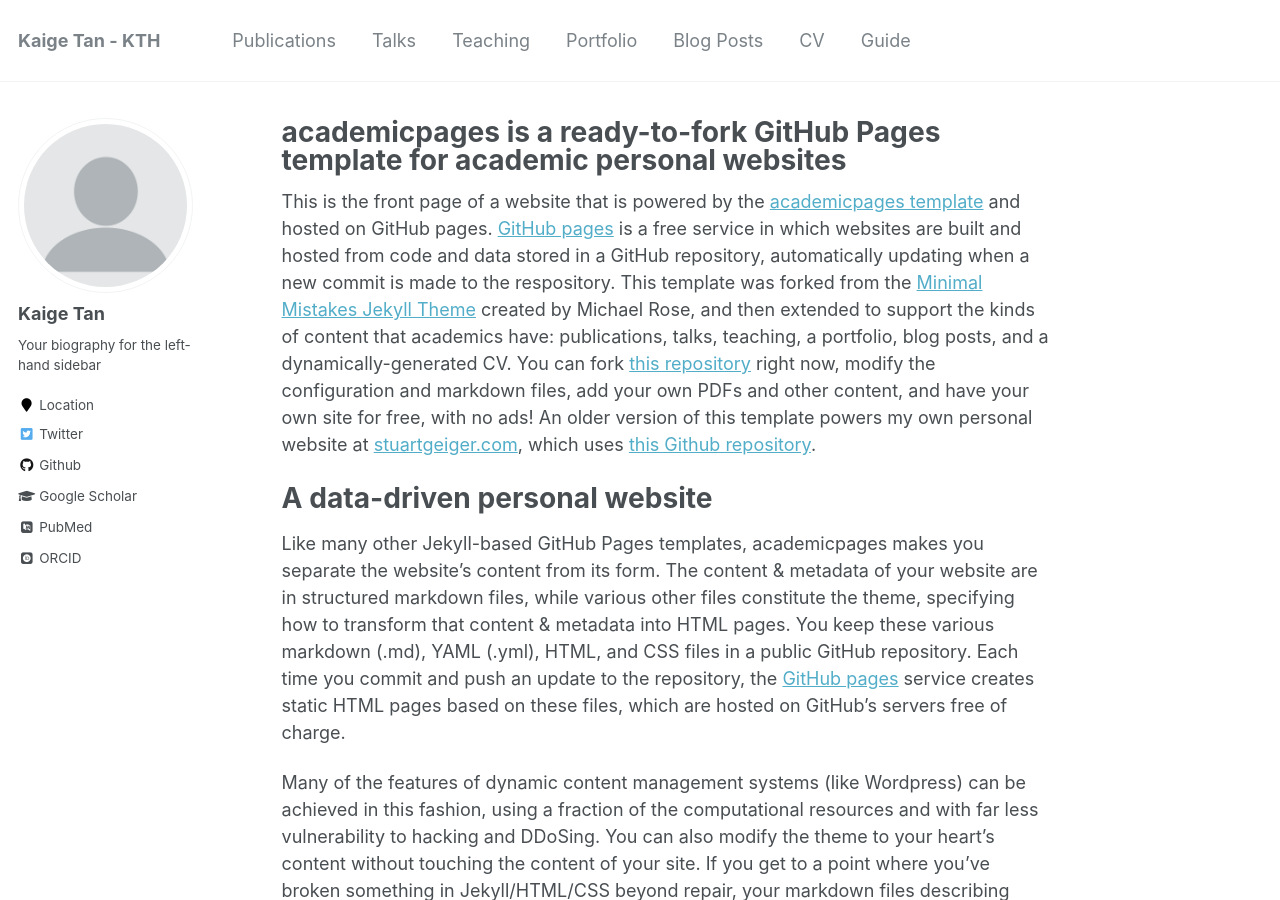
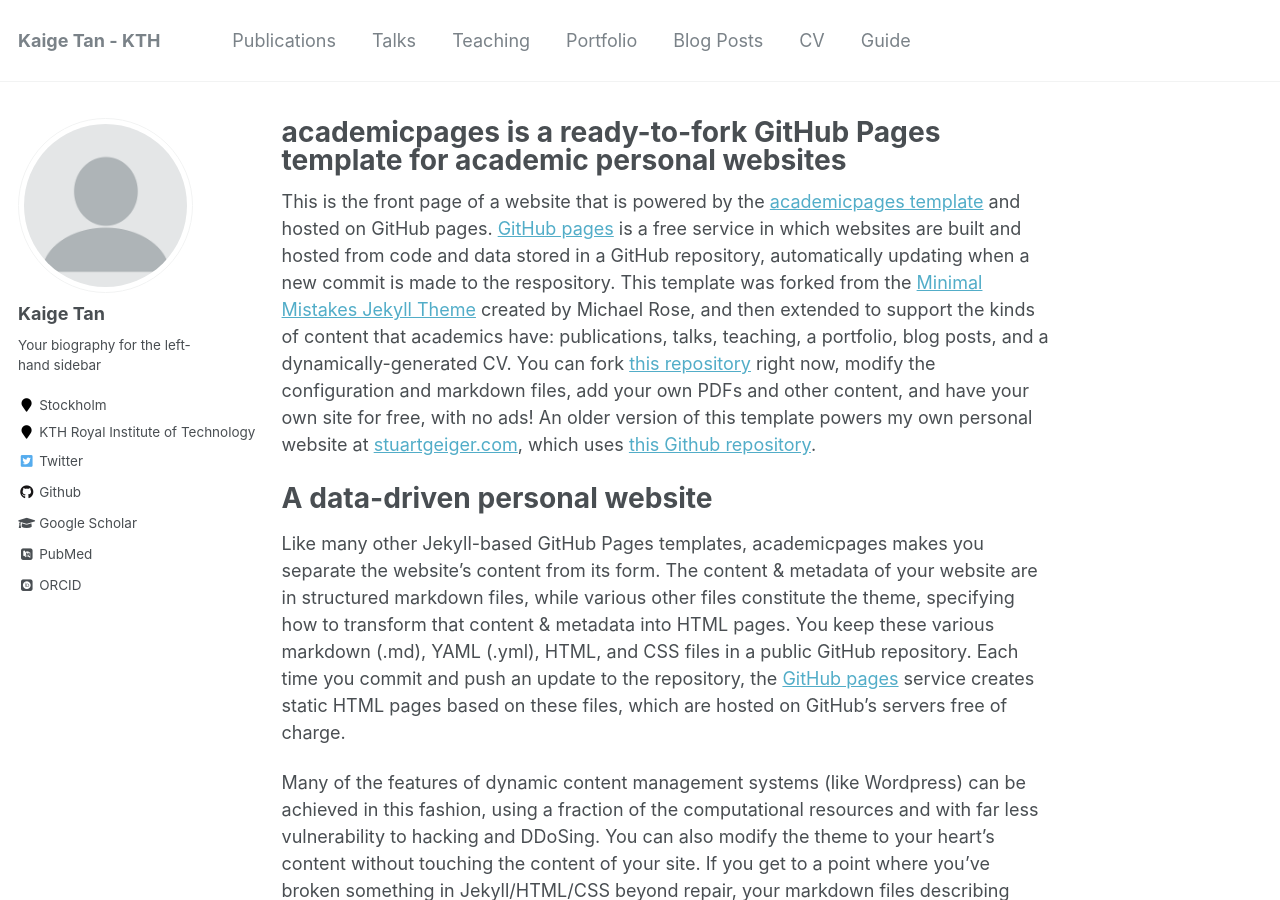
Before and after one commit to KaigeTan/KaigeTan.github.io, a Jekyll site: the page built from _pages/about.md, in a window 1280 px wide and 900 px high. Built offline with Jekyll 4.4.1, drawn with Linux system fonts in a browser that asks for light colours; some web fonts are replaced.

Commit message:
Update _config.yml
change profile

```diff
--- a/_config.yml
+++ b/_config.yml
@@ -75,8 +75,8 @@
   name             : "Kaige Tan"
   avatar           : "profile.png"
   bio              : "Your biography for the left-hand sidebar"
-  location         : "Location"
-  employer         :
+  location         : "Stockholm"
+  employer         : "KTH Royal Institute of Technology"
   pubmed           : "https://www.ncbi.nlm.nih.gov/pubmed/?term=john+snow"
   googlescholar    : "http://yourfullgooglescholarurl.com"
   email            :
```
